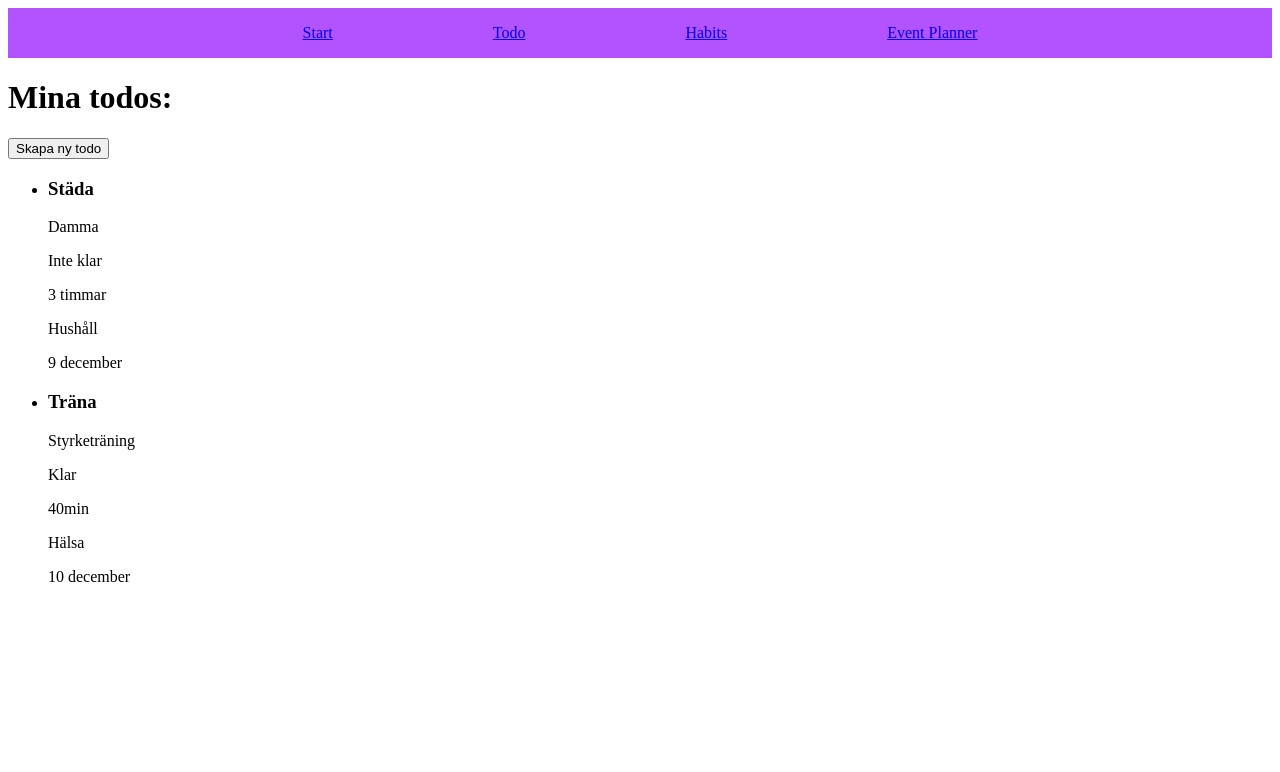
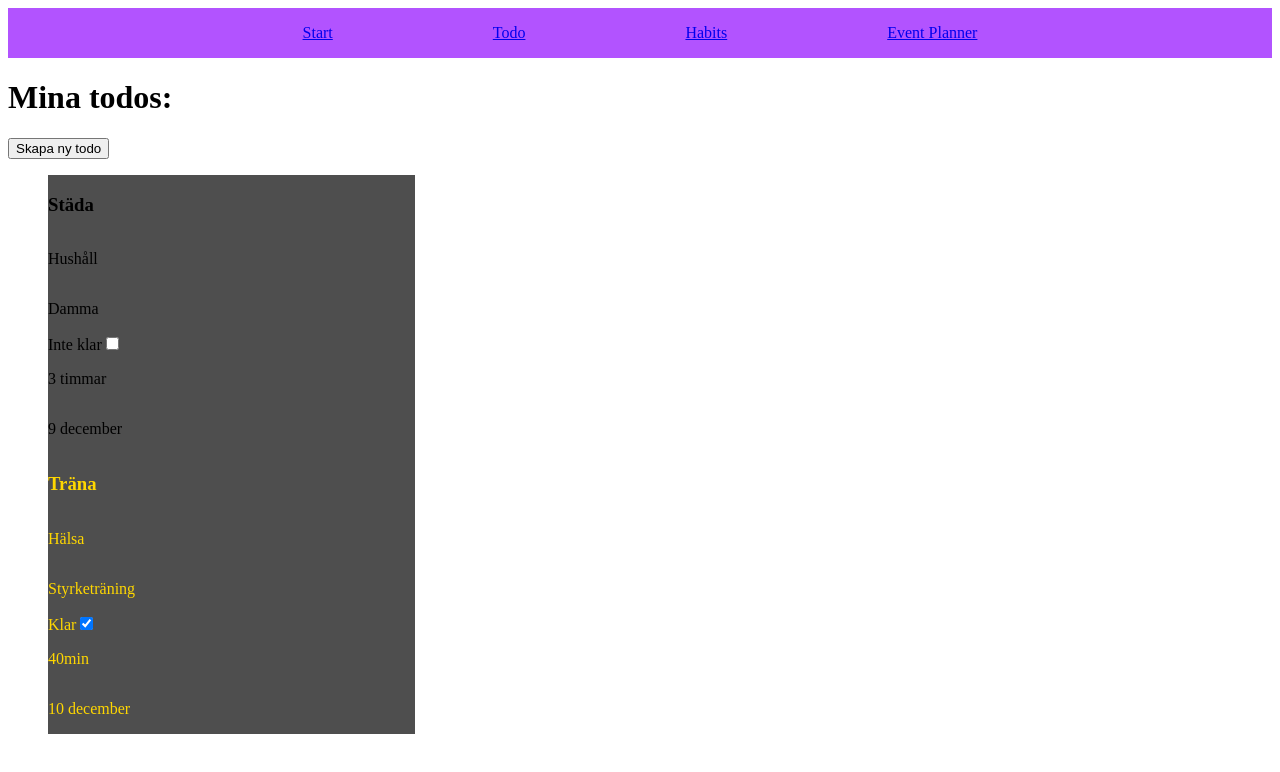
Before and after one commit to Ebba-Ene/projektarbete-productivity-assistant-application, a React (Vite) app: page /todo in a window 1280 px wide. Shown: the top 772 px of the page. Built offline with nearby package versions, Linux system fonts and the light colour scheme.

Commit message:
added function complete todo

```diff
--- a/src/components/TodoList/TodoList.jsx
+++ b/src/components/TodoList/TodoList.jsx
@@ -1,19 +1,34 @@
-import { useContext } from "react"
+import { useContext, useState } from "react"
 import { TodoContext } from "../../context/TodoContext"
+
+import todoCss from "./TodoList.module.css"
 
 const TodoList = () => {
 
-  const {todos} = useContext(TodoContext)
+  const {todos, completeTodo} = useContext(TodoContext)
+  const [isChecked, setIsChecked] = useState(todos)
+
+  console.log(todos)
 
   return(
-      <ul>
+      <ul className={todoCss.ul}>
         {todos.map((todo, id) =>
-        <li key={id}>
+        <li key={id} className={todo.status ? todoCss.complete : todoCss.notComplete}>
           <h3>{todo.title}</h3>
+          <p>{todo.category}</p>
           <p>{todo.description}</p>
-          <p>{todo.status ? "Klar" : "Inte klar"}</p>
-          <p>{todo.timeEstimate}</p>
-          <p>{todo.category}</p>
+
+          <form>
+            <label htmlFor="done">{todo.status ? "Klar" : "Inte klar"}</label>
+            {!todo.status &&
+              <input type="checkbox" id="done" checked={false} onChange={() => {completeTodo(id), console.log(todo.status)}}/>
+            }
+            {todo.status &&
+              <input type="checkbox" id="done" checked={true} onChange={() => {completeTodo(id), console.log(todo.status)}}/>
+            }
+          </form>
+
+          <p>{todo.timeEstimateNumber} {todo.timeEstimate}</p>
           <p>{todo.deadline}</p>
         </li>)}
       </ul>
--- a/src/components/TodoList/TodoList.module.css
+++ b/src/components/TodoList/TodoList.module.css
@@ -0,0 +1,14 @@
+.complete{
+  color: gold;
+}
+
+.ul{
+  list-style-type: none;
+}
+
+.ul li {
+  display: flex;
+  flex-direction: column;
+  background-color: rgba(78, 78, 78, 1);
+  width: 30%;
+}
--- a/src/context/TodoContext.jsx
+++ b/src/context/TodoContext.jsx
@@ -27,8 +27,25 @@ const TodoProvider = ({children}) => {
     setTodos([...todos, todo])
   }
 
+  const removeTodo = (todo) => {
+
+  }
+
+  const completeTodo = (index) => {
+
+    let newTodoList = [...todos]
+
+    if(newTodoList[index].status == false){
+      newTodoList[index].status = true
+    }else{
+      newTodoList[index].status = false
+    }
+
+    setTodos(newTodoList)
+  }
+
   return(
-    <TodoContext value={{todos, addTodo, show, setShow}}>
+    <TodoContext value={{todos, addTodo, show, setShow, completeTodo, removeTodo}}>
       {children}
     </TodoContext>
   )
```
